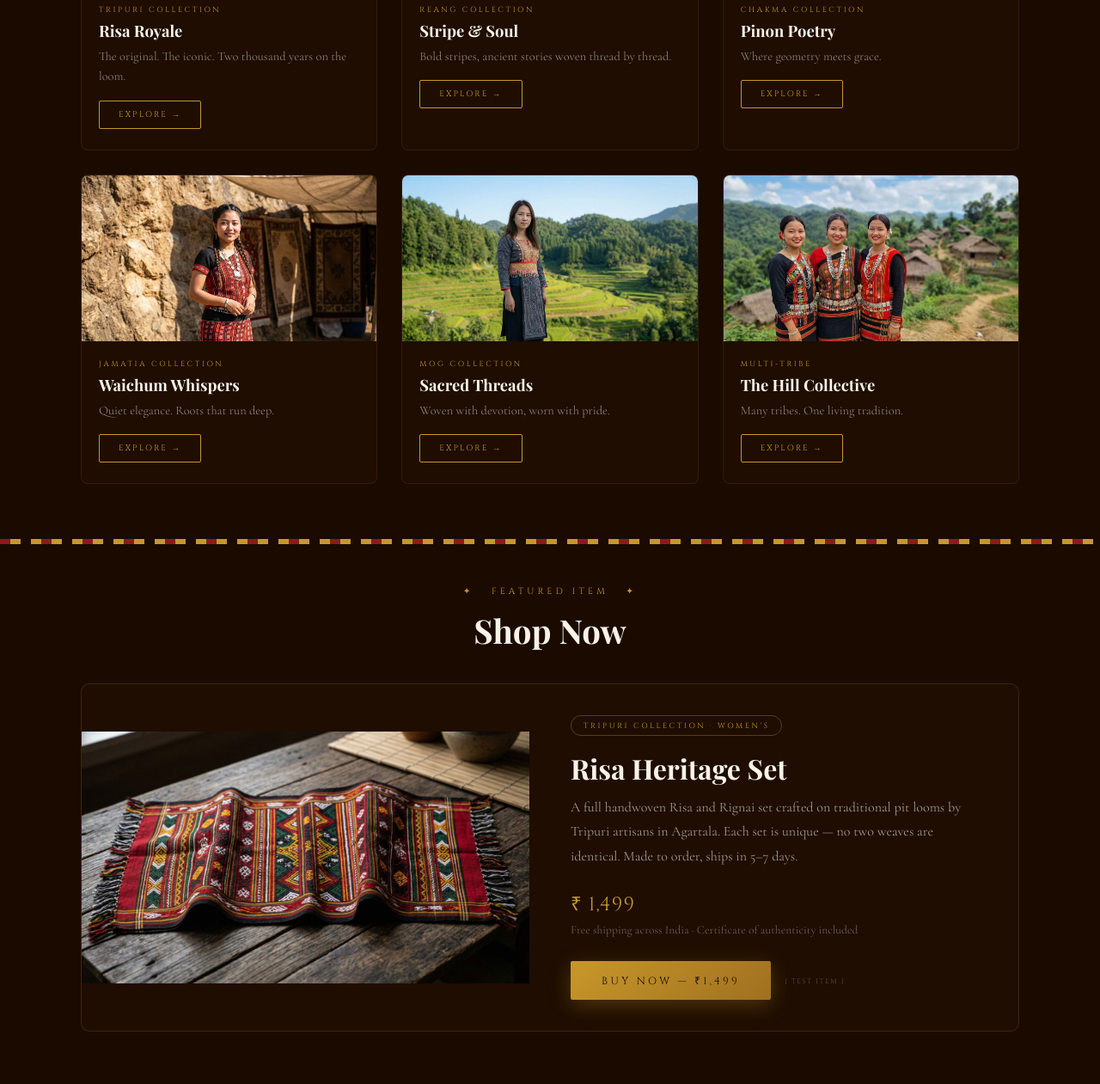
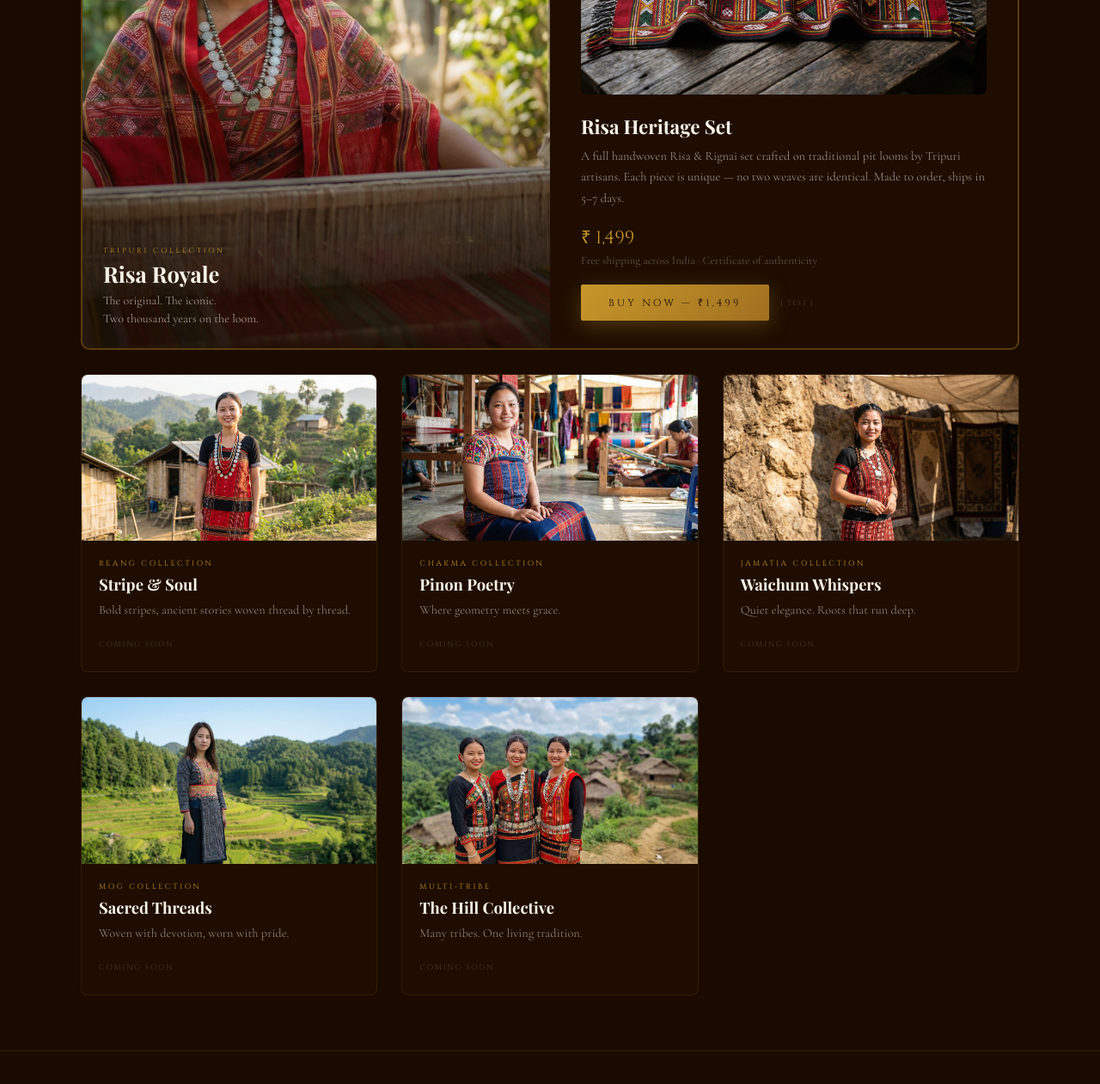
Before and after one commit to gitNinja21/tripura_crafts, a website: page tripura_crafts/views/womens-wear.html in a window 1280 px wide. Shown: the part 650-1911 px from the top of the page at 86% size. Drawn offline with nearby package versions, Linux system fonts and the light colour scheme; a web font is replaced by a local one.

Commit message:
fix: embed products inside collection cards

```diff
--- a/tripura_crafts/views/womens-wear.html
+++ b/tripura_crafts/views/womens-wear.html
@@ -39,40 +39,42 @@
     @media(max-width:900px){.collections-grid{grid-template-columns:repeat(2,1fr);}}
     @media(max-width:540px){.collections-grid{grid-template-columns:1fr;}}
 
+    /* ── Regular collection cards ── */
     .coll-card{border-radius:8px;overflow:hidden;background:#1e0d00;border:1px solid rgba(200,151,42,0.12);transition:transform 0.4s,border-color 0.4s;cursor:pointer;}
     .coll-card:hover{transform:translateY(-8px);border-color:rgba(200,151,42,0.45);}
     .coll-img{width:100%;aspect-ratio:16/9;background:#1a0800;position:relative;overflow:hidden;}
     .coll-img img{width:100%;height:100%;object-fit:cover;position:absolute;inset:0;transition:transform 0.5s ease;}
     .coll-card:hover .coll-img img{transform:scale(1.05);}
-    .coll-img-icon{font-size:3rem;opacity:0.4;}
-    .coll-img-label{font-family:'Cinzel',serif;font-size:0.5rem;letter-spacing:0.25em;color:rgba(200,151,42,0.5);text-transform:uppercase;}
     .coll-info{padding:20px 20px 24px;}
     .coll-tribe{font-family:'Cinzel',serif;font-size:0.55rem;letter-spacing:0.3em;color:var(--gold);text-transform:uppercase;margin-bottom:6px;}
     .coll-name{font-family:'Playfair Display',serif;font-size:1.15rem;color:var(--cream);font-weight:700;margin-bottom:6px;}
     .coll-tagline{font-family:'Cormorant Garamond',serif;font-size:0.9rem;color:rgba(250,243,232,0.5);line-height:1.6;margin-bottom:16px;}
-    .explore-btn{display:inline-block;padding:9px 22px;border:1px solid var(--gold);color:var(--gold);font-family:'Cinzel',serif;font-size:0.6rem;letter-spacing:0.22em;text-decoration:none;border-radius:2px;transition:all 0.3s;}
-    .explore-btn:hover{background:var(--gold);color:var(--deep);}
+    .explore-btn{display:inline-block;padding:9px 22px;border:1px solid rgba(200,151,42,0.35);color:rgba(200,151,42,0.5);font-family:'Cinzel',serif;font-size:0.58rem;letter-spacing:0.22em;text-decoration:none;border-radius:2px;cursor:default;}
+    .coming-label{font-family:'Cinzel',serif;font-size:0.55rem;letter-spacing:0.2em;color:rgba(250,243,232,0.2);text-transform:uppercase;}
 
-    /* ── TEST PRODUCT SECTION ── */
-    .products-section{max-width:1140px;margin:0 auto;padding:0 24px 72px;}
-    .products-heading{text-align:center;padding:48px 0 36px;}
-    .products-label{font-family:'Cinzel',serif;font-size:0.65rem;letter-spacing:0.4em;color:var(--gold);text-transform:uppercase;margin-bottom:12px;}
-    .products-title{font-family:'Playfair Display',serif;font-size:clamp(1.6rem,3vw,2.4rem);color:var(--cream);font-weight:700;}
-    .product-card{display:grid;grid-template-columns:1fr 1fr;gap:48px;align-items:center;background:#1e0d00;border:1px solid rgba(200,151,42,0.18);border-radius:10px;overflow:hidden;}
-    @media(max-width:700px){.product-card{grid-template-columns:1fr;}}
-    .product-img{width:100%;aspect-ratio:16/9;overflow:hidden;position:relative;}
-    .product-img img{width:100%;height:100%;object-fit:cover;transition:transform 0.6s ease;}
-    .product-card:hover .product-img img{transform:scale(1.04);}
-    .product-details{padding:36px 40px 36px 0;}
-    @media(max-width:700px){.product-details{padding:28px 24px 32px;}}
-    .product-badge{display:inline-block;font-family:'Cinzel',serif;font-size:0.55rem;letter-spacing:0.3em;color:var(--gold);border:1px solid rgba(200,151,42,0.35);padding:5px 14px;border-radius:20px;margin-bottom:16px;text-transform:uppercase;}
-    .product-name{font-family:'Playfair Display',serif;font-size:clamp(1.5rem,2.5vw,2rem);color:var(--cream);font-weight:700;margin-bottom:10px;}
-    .product-desc{font-family:'Cormorant Garamond',serif;font-size:1rem;color:rgba(250,243,232,0.6);line-height:1.8;margin-bottom:24px;}
-    .product-price{font-family:'Cinzel',serif;font-size:1.4rem;color:var(--gold);letter-spacing:0.05em;margin-bottom:6px;}
-    .product-price-note{font-family:'Cormorant Garamond',serif;font-size:0.85rem;color:rgba(250,243,232,0.35);margin-bottom:28px;}
-    .buy-btn{display:inline-block;padding:14px 36px;background:linear-gradient(135deg,var(--gold),#a07020);color:var(--deep);font-family:'Cinzel',serif;font-size:0.75rem;letter-spacing:0.28em;text-decoration:none;border-radius:2px;transition:all 0.3s;box-shadow:0 6px 24px rgba(200,151,42,0.3);}
+    /* ── Featured product card (full-width, spans grid) ── */
+    .featured-card{grid-column:1/-1;border-radius:10px;overflow:hidden;background:#1e0d00;border:2px solid rgba(200,151,42,0.35);display:grid;grid-template-columns:1fr 1fr;transition:border-color 0.4s;}
+    .featured-card:hover{border-color:rgba(200,151,42,0.7);}
+    @media(max-width:700px){.featured-card{grid-template-columns:1fr;}}
+    .featured-left{position:relative;}
+    .featured-coll-img{width:100%;height:100%;min-height:260px;object-fit:cover;display:block;transition:transform 0.5s ease;}
+    .featured-card:hover .featured-coll-img{transform:scale(1.04);}
+    .featured-coll-overlay{position:absolute;inset:0;background:linear-gradient(to top,rgba(26,10,0,0.85) 0%,transparent 55%);display:flex;flex-direction:column;justify-content:flex-end;padding:24px;}
+    .featured-coll-tribe{font-family:'Cinzel',serif;font-size:0.52rem;letter-spacing:0.35em;color:var(--gold);text-transform:uppercase;margin-bottom:4px;}
+    .featured-coll-name{font-family:'Playfair Display',serif;font-size:1.6rem;color:var(--cream);font-weight:700;margin-bottom:4px;}
+    .featured-coll-tagline{font-family:'Cormorant Garamond',serif;font-size:0.88rem;color:rgba(250,243,232,0.6);line-height:1.5;}
+    .featured-right{padding:32px 36px;display:flex;flex-direction:column;justify-content:center;}
+    @media(max-width:700px){.featured-right{padding:24px;}}
+    .featured-product-img{width:100%;aspect-ratio:16/9;border-radius:6px;overflow:hidden;margin-bottom:22px;}
+    .featured-product-img img{width:100%;height:100%;object-fit:cover;border-radius:6px;}
+    .featured-now-label{font-family:'Cinzel',serif;font-size:0.5rem;letter-spacing:0.35em;color:var(--gold);text-transform:uppercase;margin-bottom:8px;}
+    .featured-product-name{font-family:'Playfair Display',serif;font-size:1.4rem;color:var(--cream);font-weight:700;margin-bottom:8px;}
+    .featured-product-desc{font-family:'Cormorant Garamond',serif;font-size:0.9rem;color:rgba(250,243,232,0.55);line-height:1.7;margin-bottom:18px;}
+    .featured-price{font-family:'Cinzel',serif;font-size:1.3rem;color:var(--gold);margin-bottom:4px;}
+    .featured-price-note{font-family:'Cormorant Garamond',serif;font-size:0.82rem;color:rgba(250,243,232,0.3);margin-bottom:20px;}
+    .buy-btn{display:inline-block;padding:13px 32px;background:linear-gradient(135deg,var(--gold),#a07020);color:var(--deep);font-family:'Cinzel',serif;font-size:0.72rem;letter-spacing:0.28em;text-decoration:none;border-radius:2px;transition:all 0.3s;box-shadow:0 6px 24px rgba(200,151,42,0.3);}
     .buy-btn:hover{transform:translateY(-3px);box-shadow:0 12px 32px rgba(200,151,42,0.45);}
-    .test-badge{display:inline-block;margin-left:12px;font-family:'Cinzel',serif;font-size:0.5rem;letter-spacing:0.2em;color:rgba(250,243,232,0.3);vertical-align:middle;}
+    .test-badge{display:inline-block;margin-left:10px;font-family:'Cinzel',serif;font-size:0.48rem;letter-spacing:0.2em;color:rgba(250,243,232,0.25);vertical-align:middle;}
   </style>
 </head>
 <body>
@@ -104,14 +106,31 @@
 <main class="collections-wrap">
   <div class="collections-grid">
 
-    <!-- Risa Royale -->
-    <div class="coll-card reveal">
-      <div class="coll-img"><img src="/static/risa.jpg" alt="Risa Royale — Tripuri Collection"/></div>
-      <div class="coll-info">
-        <div class="coll-tribe">Tripuri Collection</div>
-        <div class="coll-name">Risa Royale</div>
-        <div class="coll-tagline">The original. The iconic. Two thousand years on the loom.</div>
-        <a href="/womens-wear/risa-royale" class="explore-btn">EXPLORE →</a>
+    <!-- ── Risa Royale: FEATURED with product embedded ── -->
+    <div class="featured-card reveal">
+      <!-- Left: collection image with overlay -->
+      <div class="featured-left">
+        <img src="/static/risa.jpg" alt="Risa Royale — Tripuri Collection" class="featured-coll-img"/>
+        <div class="featured-coll-overlay">
+          <div class="featured-coll-tribe">Tripuri Collection</div>
+          <div class="featured-coll-name">Risa Royale</div>
+          <div class="featured-coll-tagline">The original. The iconic.<br/>Two thousand years on the loom.</div>
+        </div>
+      </div>
+      <!-- Right: product available now -->
+      <div class="featured-right">
+        <div class="featured-now-label">✦ &nbsp; Available Now &nbsp; ✦</div>
+        <div class="featured-product-img">
+          <img src="/static/risa_test.jpg" alt="Risa Heritage Set"/>
+        </div>
+        <div class="featured-product-name">Risa Heritage Set</div>
+        <div class="featured-product-desc">A full handwoven Risa &amp; Rignai set crafted on traditional pit looms by Tripuri artisans. Each piece is unique — no two weaves are identical. Made to order, ships in 5–7 days.</div>
+        <div class="featured-price">₹ 1,499</div>
+        <div class="featured-price-note">Free shipping across India · Certificate of authenticity</div>
+        <div>
+          <a href="https://wa.me/91XXXXXXXXXX?text=Hi%2C%20I%20want%20to%20order%20the%20Risa%20Heritage%20Set%20%28%E2%82%B91%2C499%29%20from%20Mwktai.%20Please%20confirm%20availability." target="_blank" class="buy-btn">BUY NOW — ₹1,499</a>
+          <span class="test-badge">[ TEST ]</span>
+        </div>
       </div>
     </div>
 
@@ -122,7 +141,7 @@
         <div class="coll-tribe">Reang Collection</div>
         <div class="coll-name">Stripe &amp; Soul</div>
         <div class="coll-tagline">Bold stripes, ancient stories woven thread by thread.</div>
-        <a href="/womens-wear/stripe-soul" class="explore-btn">EXPLORE →</a>
+        <span class="coming-label">Coming Soon</span>
       </div>
     </div>
 
@@ -133,7 +152,7 @@
         <div class="coll-tribe">Chakma Collection</div>
         <div class="coll-name">Pinon Poetry</div>
         <div class="coll-tagline">Where geometry meets grace.</div>
-        <a href="/womens-wear/pinon-poetry" class="explore-btn">EXPLORE →</a>
+        <span class="coming-label">Coming Soon</span>
       </div>
     </div>
 
@@ -144,7 +163,7 @@
         <div class="coll-tribe">Jamatia Collection</div>
         <div class="coll-name">Waichum Whispers</div>
         <div class="coll-tagline">Quiet elegance. Roots that run deep.</div>
-        <a href="/womens-wear/waichum-whispers" class="explore-btn">EXPLORE →</a>
+        <span class="coming-label">Coming Soon</span>
       </div>
     </div>
 
@@ -155,7 +174,7 @@
         <div class="coll-tribe">Mog Collection</div>
         <div class="coll-name">Sacred Threads</div>
         <div class="coll-tagline">Woven with devotion, worn with pride.</div>
-        <a href="/womens-wear/sacred-threads" class="explore-btn">EXPLORE →</a>
+        <span class="coming-label">Coming Soon</span>
       </div>
     </div>
 
@@ -166,44 +185,12 @@
         <div class="coll-tribe">Multi-Tribe</div>
         <div class="coll-name">The Hill Collective</div>
         <div class="coll-tagline">Many tribes. One living tradition.</div>
-        <a href="/womens-wear/hill-collective" class="explore-btn">EXPLORE →</a>
+        <span class="coming-label">Coming Soon</span>
       </div>
     </div>
 
   </div>
 </main>
-
-<!-- TEST PRODUCT -->
-<div class="tribal-bar"></div>
-<section class="products-section">
-  <div class="products-heading">
-    <p class="products-label reveal">✦ &nbsp; Featured Item &nbsp; ✦</p>
-    <h2 class="products-title reveal">Shop Now</h2>
-  </div>
-
-  <div class="product-card reveal">
-    <div class="product-img">
-      <img src="/static/risa_test.jpg" alt="Risa Heritage Set"/>
-    </div>
-    <div class="product-details">
-      <span class="product-badge">Tripuri Collection · Women's</span>
-      <h3 class="product-name">Risa Heritage Set</h3>
-      <p class="product-desc">
-        A full handwoven Risa and Rignai set crafted on traditional pit looms
-        by Tripuri artisans in Agartala. Each set is unique — no two weaves
-        are identical. Made to order, ships in 5–7 days.
-      </p>
-      <div class="product-price">₹ 1,499</div>
-      <div class="product-price-note">Free shipping across India · Certificate of authenticity included</div>
-      <a href="https://wa.me/91XXXXXXXXXX?text=Hi%2C%20I%20want%20to%20order%20the%20Risa%20Heritage%20Set%20%28%E2%82%B91%2C499%29%20from%20Mwktai.%20Please%20confirm%20availability." target="_blank" class="buy-btn">
-        BUY NOW — ₹1,499
-      </a>
-      <span class="test-badge">[ TEST ITEM ]</span>
-    </div>
-  </div>
-</section>
-
-<div class="tribal-bar"></div>
 
 <footer>
   <div class="footer-brand">Mwktai</div>
```
Also changed, not shown: tripura_crafts/views/mens-wear.html (+53 -69 lines).
